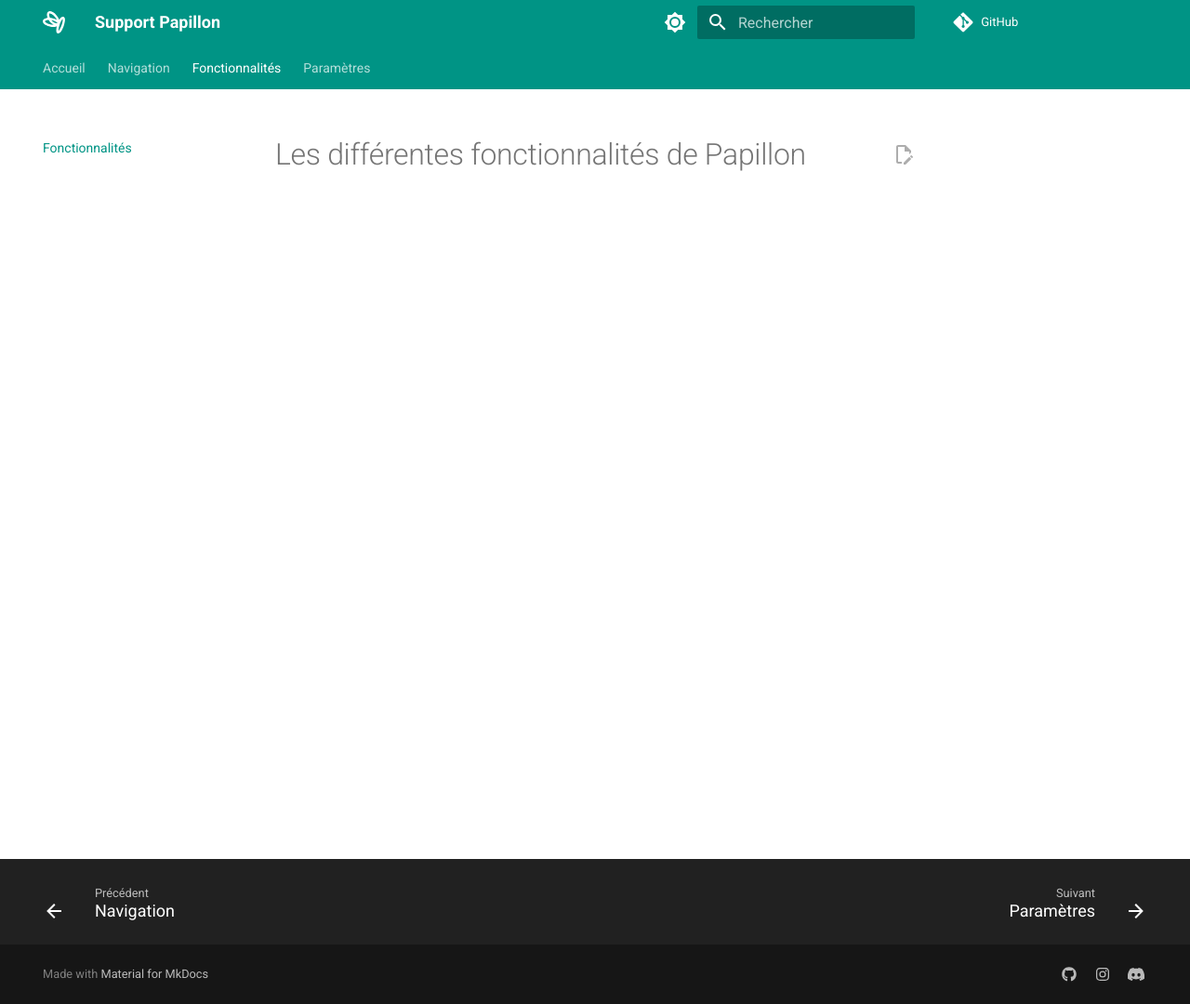
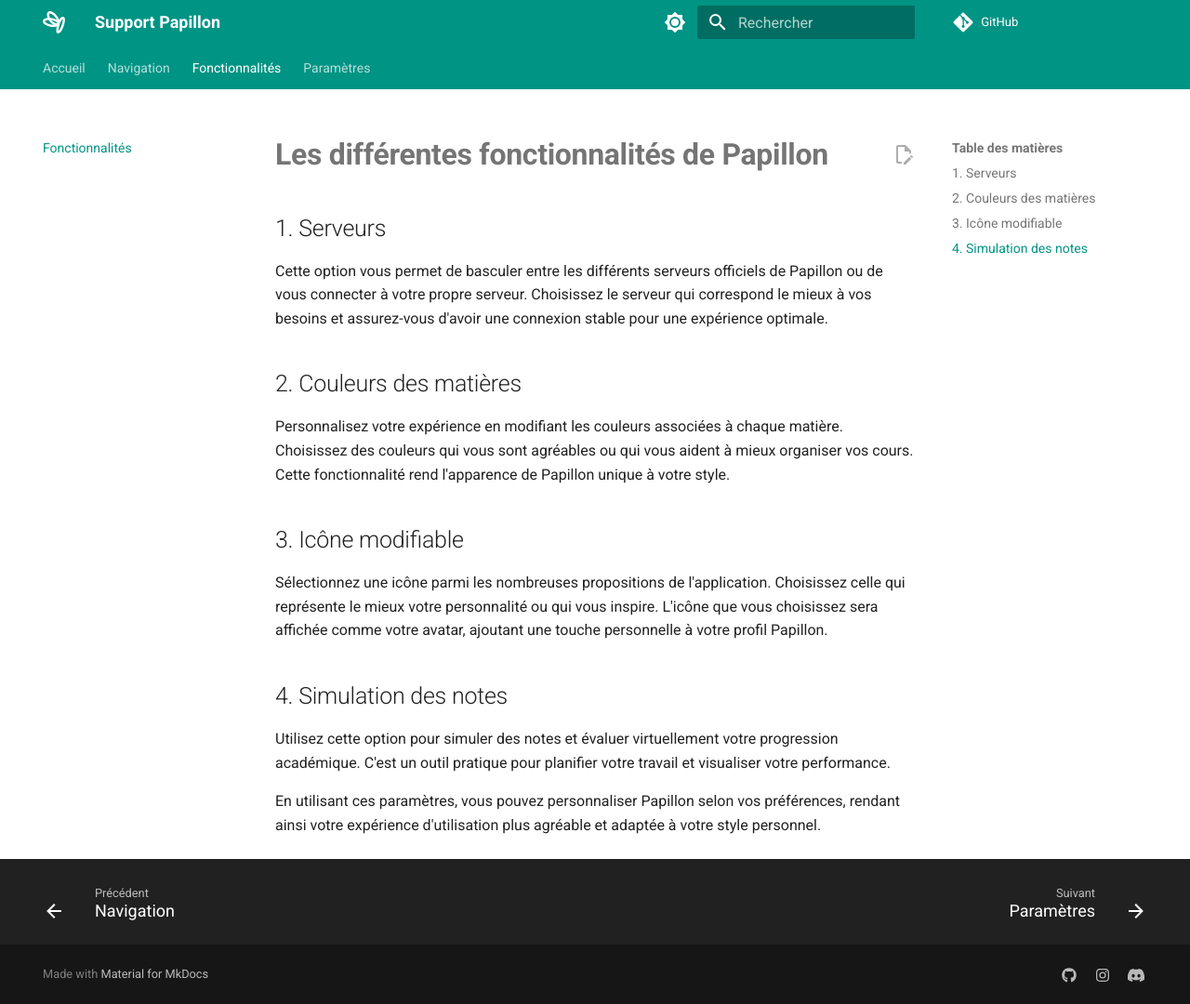
Before and after one commit to PapillonApp/Support, an MkDocs documentation site: the page built from docs/fonctionnalites/index.md, in a window 1280 px wide and 1080 px high. Shown: the whole window at 93% size. Built offline with MkDocs 1.6.1 and Material for MkDocs 9.7.7, drawn with Linux system fonts in a browser that asks for light colours; comment, search, counter and statistics services are not loaded.

Commit message:
Ajout du fichier de dépendances et des fonctionnalitées

```diff
--- a/docs/fonctionnalites/index.md
+++ b/docs/fonctionnalites/index.md
@@ -1 +1,21 @@
-# Les différentes fonctionnalités de Papillon
+# **Les différentes fonctionnalités de Papillon**
+
+## 1. Serveurs
+
+   Cette option vous permet de basculer entre les différents serveurs officiels de Papillon ou de vous connecter à votre propre serveur. Choisissez le serveur qui correspond le mieux à vos besoins et assurez-vous d'avoir une connexion stable pour une expérience optimale.
+
+## 2. Couleurs des matières
+
+   Personnalisez votre expérience en modifiant les couleurs associées à chaque matière. Choisissez des couleurs qui vous sont agréables ou qui vous aident à mieux organiser vos cours. Cette fonctionnalité rend l'apparence de Papillon unique à votre style.
+
+## 3. Icône modifiable
+
+   Sélectionnez une icône parmi les nombreuses propositions de l'application. Choisissez celle qui représente le mieux votre personnalité ou qui vous inspire. L'icône que vous choisissez sera affichée comme votre avatar, ajoutant une touche personnelle à votre profil Papillon.
+
+## 4. Simulation des notes
+
+   Utilisez cette option pour simuler des notes et évaluer virtuellement votre progression académique. C'est un outil pratique pour planifier votre travail et visualiser votre performance.
+
+
+
+En utilisant ces paramètres, vous pouvez personnaliser Papillon selon vos préférences, rendant ainsi votre expérience d'utilisation plus agréable et adaptée à votre style personnel.
--- /dev/null
+++ b/requirements.txt
@@ -0,0 +1,4 @@
+mkdocs-material>=9.2.0b2
+mkdocs-git-committers-plugin-2>=1.1.2
+mkdocs-git-revision-date-localized-plugin>=1.2.0
+mkdocs-render-swagger-plugin>=0.1.1
```
